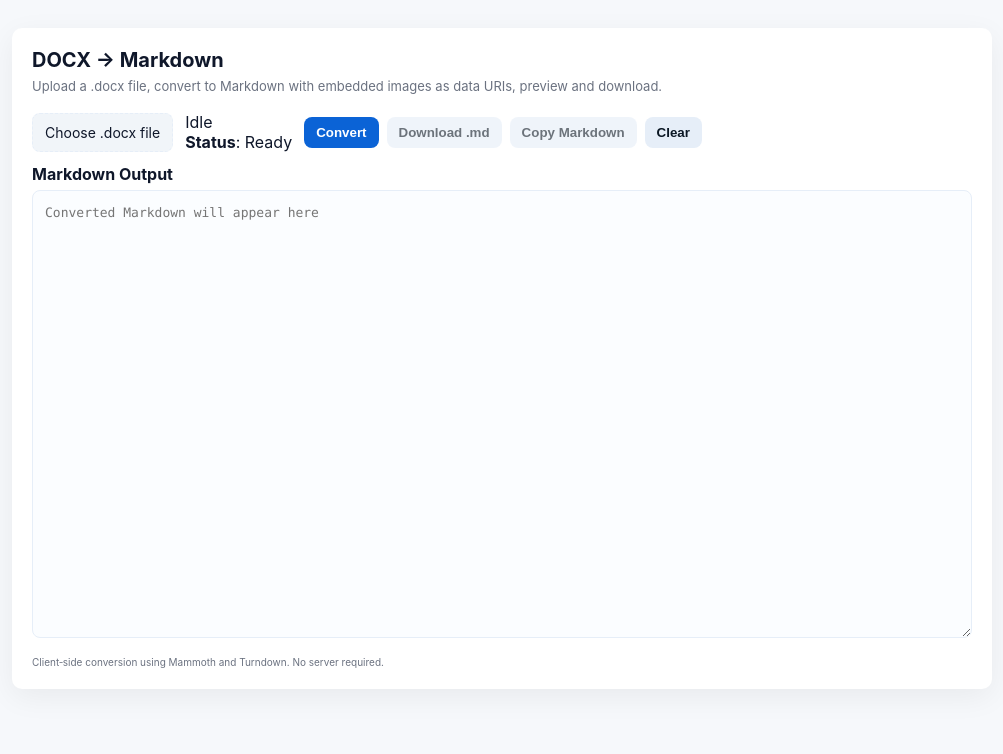
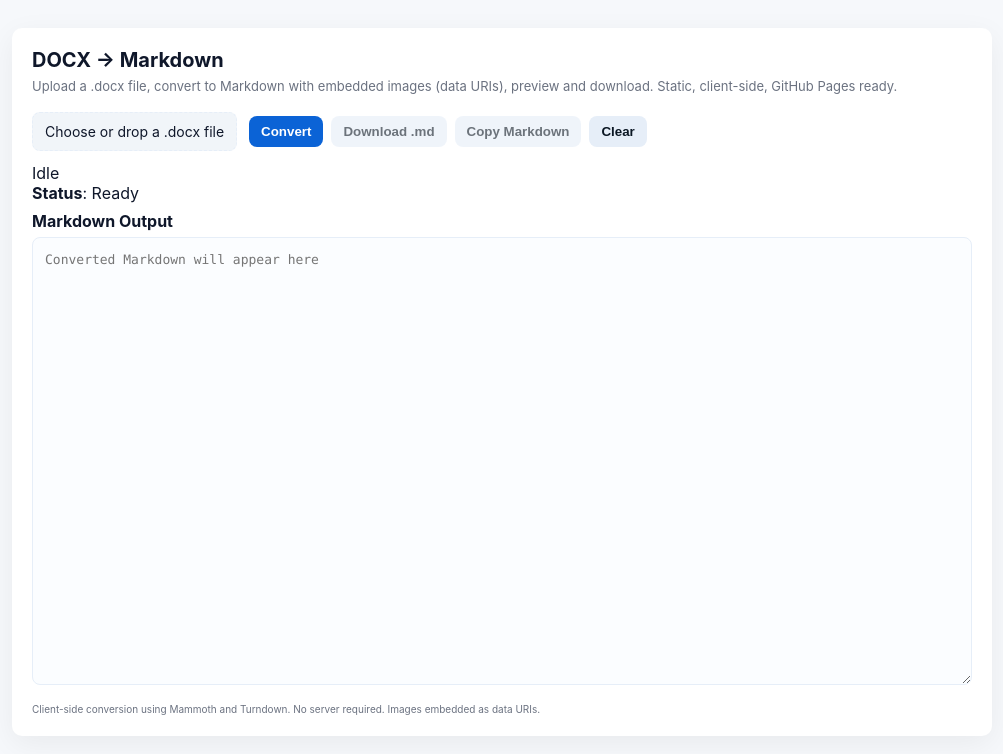
Before and after one commit to QMS85/Docx-.docx-to-Markdown-.md-Converter-Client-Side-, a plain HTML site: page index.html in a window 1280 px wide. Shown: the whole page, without its empty margins (138-1141 px from the left). Drawn offline with nearby package versions, Linux system fonts and the light colour scheme.

Commit message:
Update index.html
Signed-off-by: Jonathan Peters <jonathanpeters051@gmail.com>

```diff
--- a/index.html
+++ b/index.html
@@ -1,28 +1,39 @@
-<!DOCTYPE html>
+<!doctype html>
 <html lang="en">
 <head>
-  <meta charset="utf-8">
-  <meta name="viewport" content="width=device-width,initial-scale=1">
-  <title>DOCX to Markdown Converter</title>
-  <link rel="stylesheet" href="styles.css">
-  <!-- Libraries loaded from CDN -->
+  <meta charset="utf-8" />
+  <meta name="viewport" content="width=device-width,initial-scale=1" />
+  <title>DOCX → Markdown Converter</title>
+
+  <!-- Styles -->
+  <link rel="stylesheet" href="styles.css" />
+
+  <!-- Libraries (CDN) -->
   <script src="https://cdn.jsdelivr.net/npm/mammoth@1.11.0/mammoth.browser.min.js"></script>
   <script src="https://cdn.jsdelivr.net/npm/turndown@7.1.1/dist/turndown.min.js"></script>
 </head>
 <body>
-  <main class="container">
+  <main class="container" id="app">
     <header class="header">
       <h1>DOCX → Markdown</h1>
-      <p class="subtitle">Upload a .docx file, convert to Markdown with embedded images as data URIs, preview and download.</p>
+      <p class="subtitle">Upload a .docx file, convert to Markdown with embedded images (data URIs), preview and download. Static, client-side, GitHub Pages ready.</p>
     </header>
 
-    <section class="controls">
-      <label class="file-label">
-        <input id="file" type="file" accept=".docx" />
-        <span class="file-text">Choose .docx file</span>
+    <section class="controls" aria-label="File controls">
+      <label class="file-label" id="drop-zone">
+        <input id="file" type="file" accept=".docx" aria-label="Upload DOCX file" />
+        <span class="file-text">Choose or drop a .docx file</span>
       </label>
 
-      <!-- Add directly after the controls section in index.html -->
+      <div class="buttons" role="group" aria-label="Actions">
+        <button id="convert" class="btn primary" aria-live="polite">Convert</button>
+        <button id="download" class="btn" disabled>Download .md</button>
+        <button id="copy" class="btn" disabled>Copy Markdown</button>
+        <button id="clear" class="btn">Clear</button>
+      </div>
+    </section>
+
+    <!-- Progress and persistent status -->
     <section class="status-row" aria-live="polite">
       <div class="progress-wrap" aria-hidden="false">
         <div id="progress" class="progress" role="progressbar" aria-valuemin="0" aria-valuemax="100" aria-valuenow="0">
@@ -36,24 +47,20 @@
       </div>
     </section>
 
-      <div class="buttons">
-        <button id="convert" class="btn primary">Convert</button>
-        <button id="download" class="btn" disabled>Download .md</button>
-        <button id="copy" class="btn" disabled>Copy Markdown</button>
-        <button id="clear" class="btn">Clear</button>
-      </div>
-    </section>
-
-    <section class="output">
+    <section class="output" aria-label="Markdown output">
       <label class="label">Markdown Output</label>
       <textarea id="md" readonly placeholder="Converted Markdown will appear here"></textarea>
     </section>
 
     <footer class="footer">
-      <small>Client‑side conversion using Mammoth and Turndown. No server required.</small>
+      <small>Client-side conversion using Mammoth and Turndown. No server required. Images embedded as data URIs.</small>
     </footer>
   </main>
 
+  <!-- Toast container -->
+  <div id="toast-container" aria-live="polite" aria-atomic="true" class="toast-container" hidden></div>
+
+  <!-- App script -->
   <script src="app.js"></script>
 </body>
 </html>
```
Lines whose indentation alone changed are shown as unchanged.
